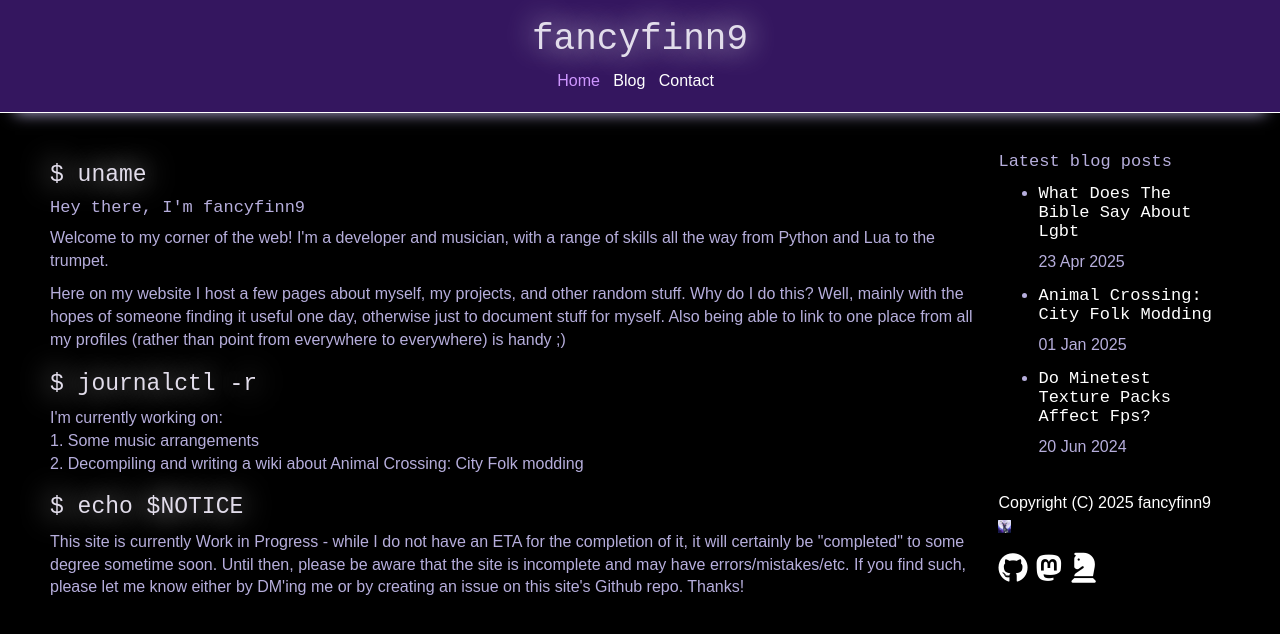
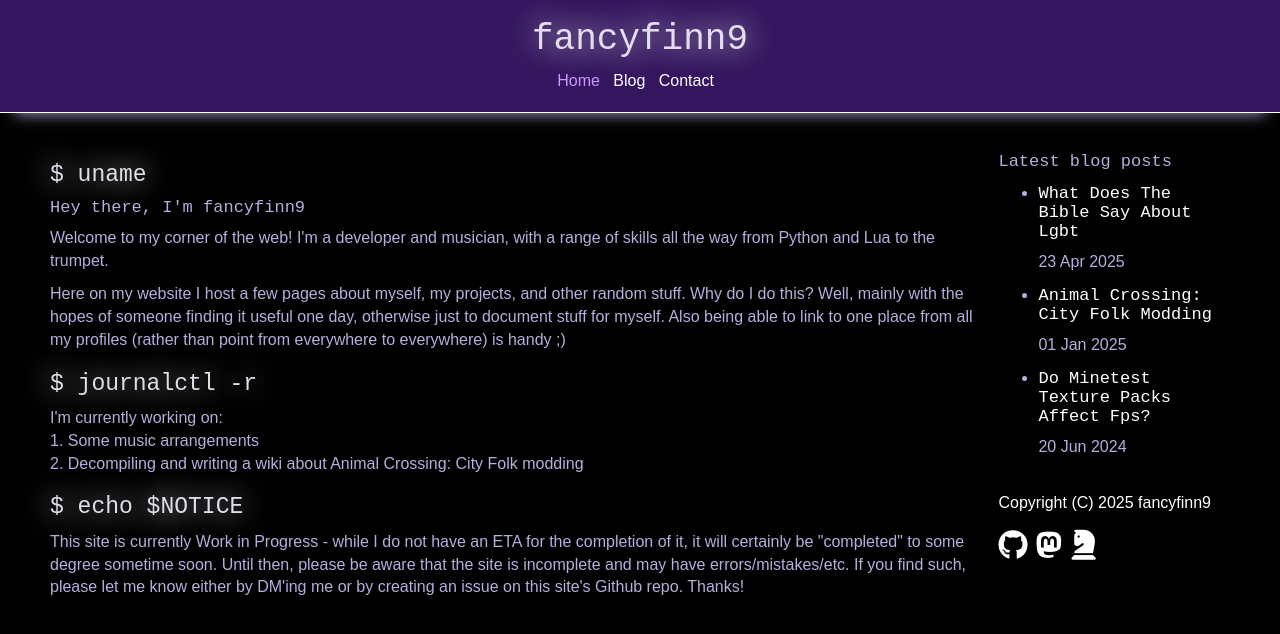
Before and after one commit to fancyfinn9/fancyfinn9.github.io, a Jekyll site: the page built from index.html, in a window 1280 px wide. Shown: the top 634 px of the page. Built offline with Jekyll 4.4.1, drawn with Linux system fonts in a browser that asks for light colours.

Commit message:
Update footer and gitignore

```diff
--- a/_includes/footer.html
+++ b/_includes/footer.html
@@ -1,4 +1,4 @@
-<p><br><a href="/LICENSE.html">Copyright (C) 2025 fancyfinn9</a> <img src="/umbreonpfp.png" width="13px"></p>
+<p><br><a href="/LICENSE.html">Copyright (C) 2025 fancyfinn9</a></p>
 <nav class="links-icons">
   <a href="https://github.com/fancyfinn9" target="_blank" alt="GitHub"><i class="fa-brands fa-github"></i></a>
   <a rel="me" href="https://donphan.social/@fancyfinn9" target="_blank" alt="Mastodon"><i class="fa-brands fa-mastodon"></i></a>
```
Also changed, not shown: 1 other file.
